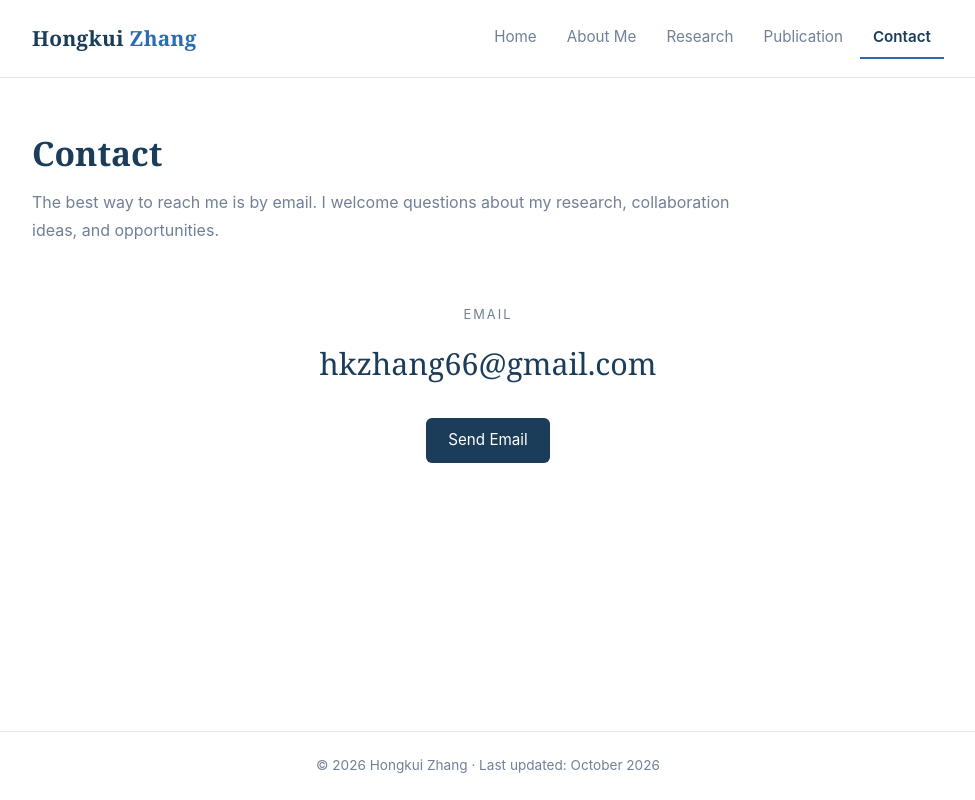
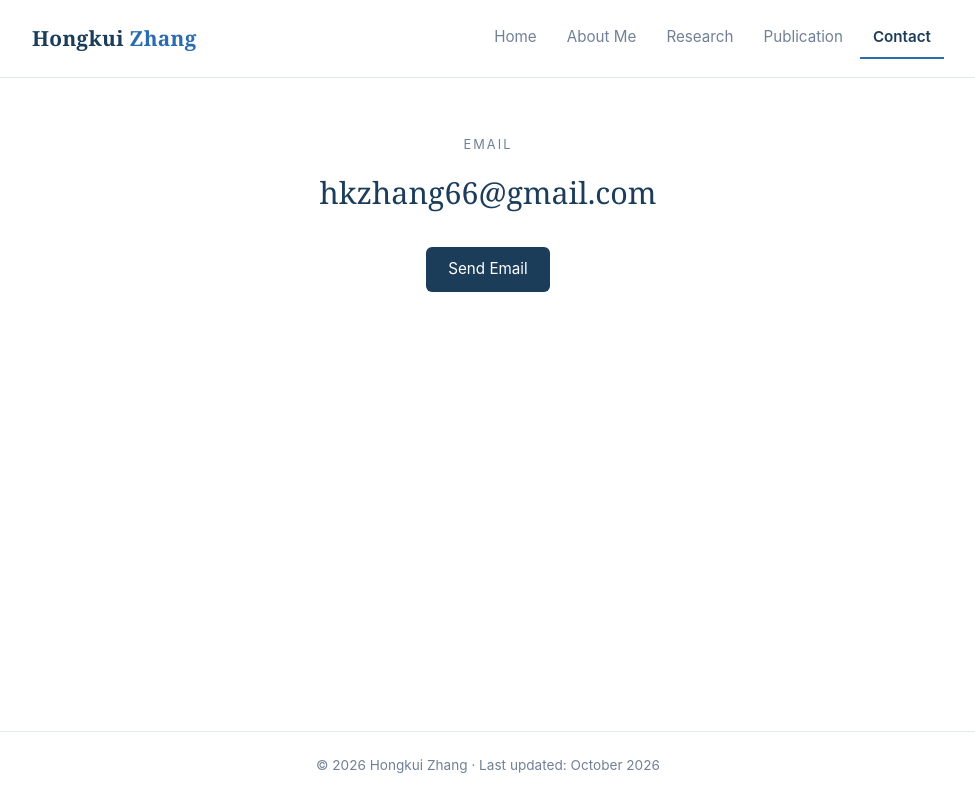
Before and after one commit to kedduck/kedduck.github.io, a plain HTML site: page contact.html in a window 1280 px wide. Shown: the whole page, without its empty margins (152-1127 px from the left). Drawn offline with Linux system fonts and the light colour scheme.

Commit message:
Update contact.html

```diff
--- a/contact.html
+++ b/contact.html
@@ -27,11 +27,6 @@
 
   <main>
     <div class="container">
-      <section class="page-head">
-        <h1>Contact</h1>
-        <p class="lead">The best way to reach me is by email. I welcome questions about my research, collaboration ideas, and opportunities.</p>
-      </section>
-
       <section class="contact-box">
         <p class="contact-label">Email</p>
         <a class="contact-email" href="mailto:hkzhang66@gmail.com">hkzhang66@gmail.com</a>
```
